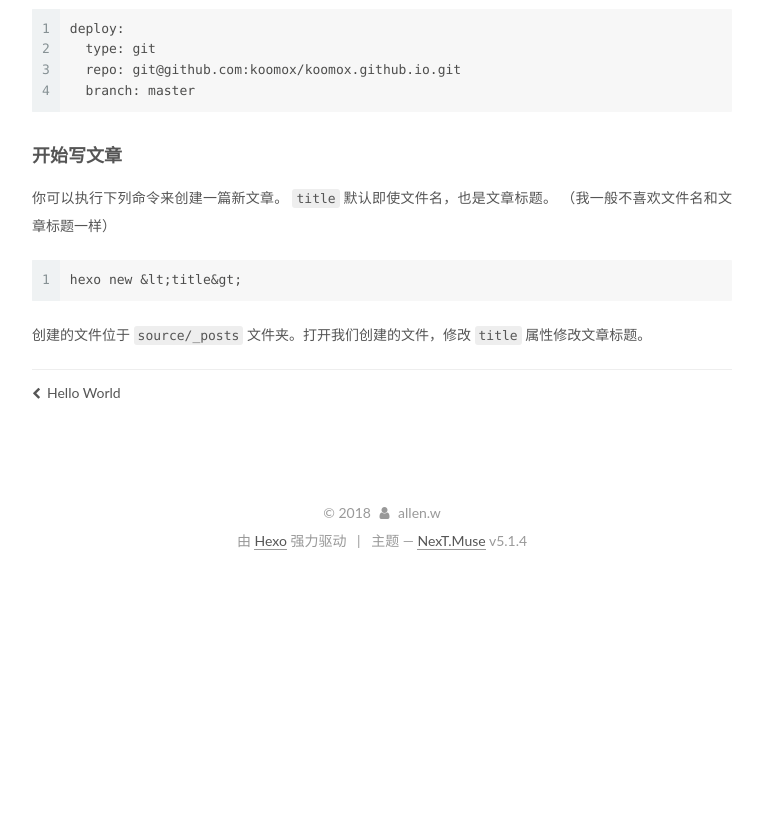
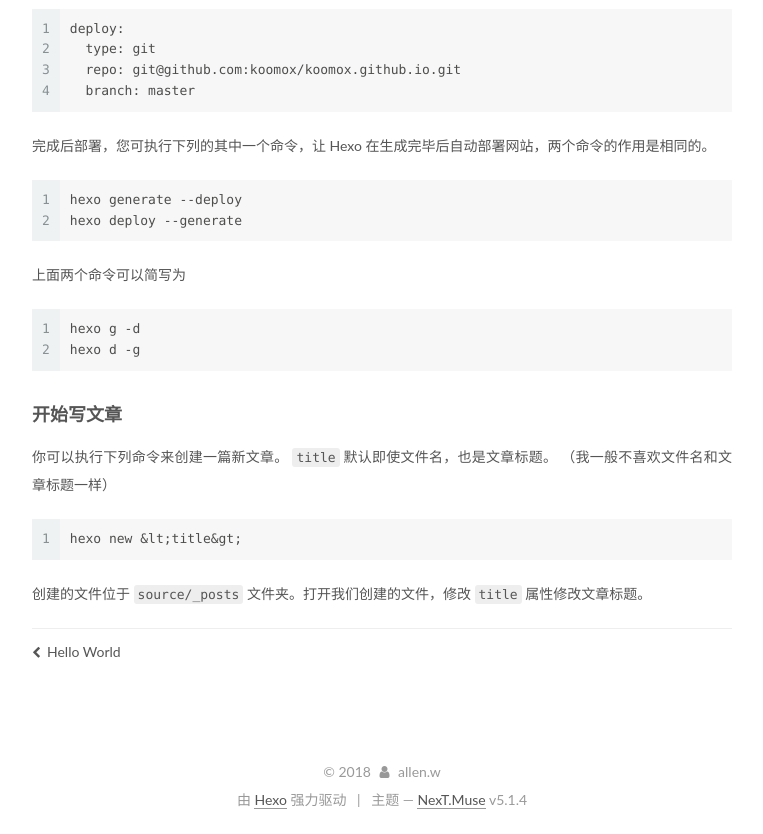
Before and after one commit to koomox/koomox.github.io, a plain HTML site: page 2018/10/30/hexo/index.html in a window 1280 px wide. Shown: the part 3220-4054 px from the top of the page, without its empty margins (98-861 px from the left). Before the commit the page ends 3795 px from the top, so only its background shows below. Drawn offline with Linux system fonts and the light colour scheme.

Commit message:
Site updated: 2018-10-30 16:39:00

```diff
--- a/2018/10/30/hexo/index.html
+++ b/2018/10/30/hexo/index.html
@@ -87,7 +87,7 @@
 <meta property="og:description" content="Hexo + github 搭建个人博客git 官网: 传送门Node 8.x: 传送门Hexo 官网: 传送门Next 主题: 传送门Next 主题: 下载地址         安装 git安装好 git 后，设置用户信息。1234git config --global user.name &amp;quot;github.user&amp;quot;git config --global user.email">
 <meta property="og:locale" content="zh-Hans">
 <meta property="og:image" content="https://raw.githubusercontent.com/koomox/devops/master/static/images/wiki/IMG_20181028_082200.png">
-<meta property="og:updated_time" content="2018-10-30T08:31:30.196Z">
+<meta property="og:updated_time" content="2018-10-30T08:38:28.106Z">
 <meta name="twitter:card" content="summary">
 <meta name="twitter:title" content="Hexo + github 搭建个人博客">
 <meta name="twitter:description" content="Hexo + github 搭建个人博客git 官网: 传送门Node 8.x: 传送门Hexo 官网: 传送门Next 主题: 传送门Next 主题: 下载地址         安装 git安装好 git 后，设置用户信息。1234git config --global user.name &amp;quot;github.user&amp;quot;git config --global user.email">
@@ -317,6 +317,8 @@
 <h3 id="部署"><a href="#部署" class="headerlink" title="部署"></a>部署</h3><p>Hexo 提供了快速方便的一键部署功能，让您只需一条命令就能将网站部署到服务器上。<br><figure class="highlight plain"><table><tr><td class="gutter"><pre><span class="line">1</span><br></pre></td><td class="code"><pre><span class="line">hexo deploy</span><br></pre></td></tr></table></figure></p>
 <p>安装 <code>hexo-deployer-git</code> 支持 git。<br><figure class="highlight plain"><table><tr><td class="gutter"><pre><span class="line">1</span><br></pre></td><td class="code"><pre><span class="line">npm install hexo-deployer-git --save</span><br></pre></td></tr></table></figure></p>
 <p>在开始之前，您必须先在站点配置文件 <code>_config.yml</code> 中修改参数，一个正确的部署配置中至少要有 <code>type</code> 参数，可同时使用多个 deployer，Hexo 会依照顺序执行每个 deployer。<br><figure class="highlight plain"><table><tr><td class="gutter"><pre><span class="line">1</span><br><span class="line">2</span><br><span class="line">3</span><br><span class="line">4</span><br></pre></td><td class="code"><pre><span class="line">deploy:</span><br><span class="line">  type: git</span><br><span class="line">  repo: git@github.com:koomox/koomox.github.io.git</span><br><span class="line">  branch: master</span><br></pre></td></tr></table></figure></p>
+<p>完成后部署，您可执行下列的其中一个命令，让 Hexo 在生成完毕后自动部署网站，两个命令的作用是相同的。<br><figure class="highlight plain"><table><tr><td class="gutter"><pre><span class="line">1</span><br><span class="line">2</span><br></pre></td><td class="code"><pre><span class="line">hexo generate --deploy</span><br><span class="line">hexo deploy --generate</span><br></pre></td></tr></table></figure></p>
+<p>上面两个命令可以简写为<br><figure class="highlight plain"><table><tr><td class="gutter"><pre><span class="line">1</span><br><span class="line">2</span><br></pre></td><td class="code"><pre><span class="line">hexo g -d</span><br><span class="line">hexo d -g</span><br></pre></td></tr></table></figure></p>
 <h3 id="开始写文章"><a href="#开始写文章" class="headerlink" title="开始写文章"></a>开始写文章</h3><p>你可以执行下列命令来创建一篇新文章。 <code>title</code> 默认即使文件名，也是文章标题。 （我一般不喜欢文件名和文章标题一样）<br><figure class="highlight plain"><table><tr><td class="gutter"><pre><span class="line">1</span><br></pre></td><td class="code"><pre><span class="line">hexo new &amp;lt;title&amp;gt;</span><br></pre></td></tr></table></figure></p>
 <p>创建的文件位于 <code>source/_posts</code> 文件夹。打开我们创建的文件，修改 <code>title</code> 属性修改文章标题。       </p>
 
```
Also changed, not shown: index.html (+2 -0 lines).
